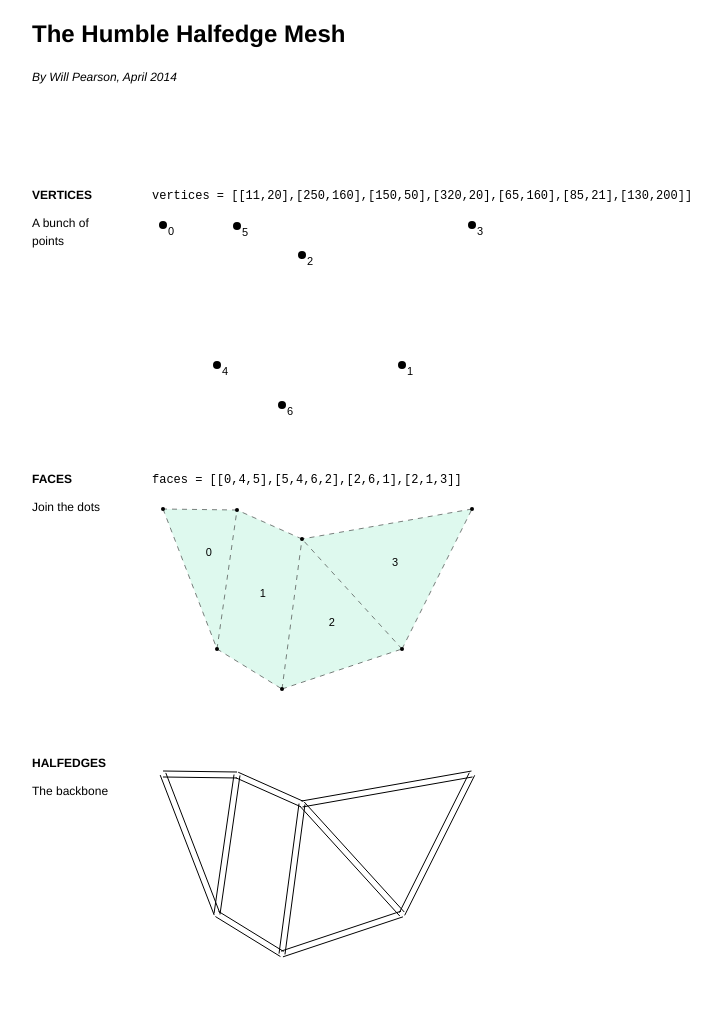
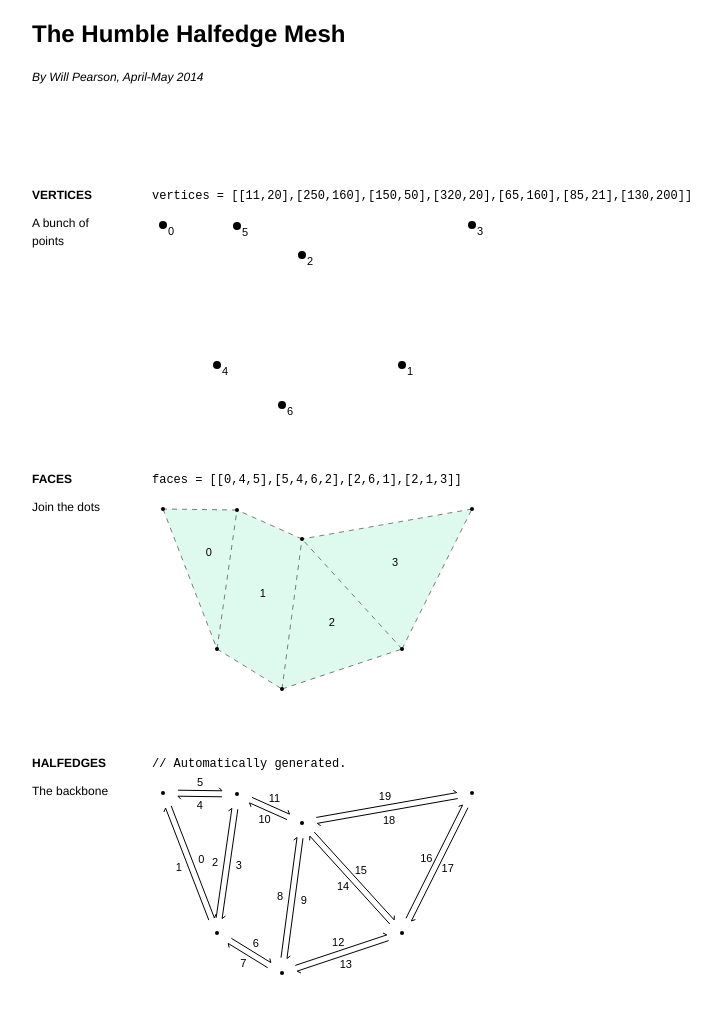
Before and after one commit to pearswj/mesh.js, a plain HTML site: page index.html in a window 1280 px wide. Shown: the whole page, without its empty margins (208-929 px from the left). Drawn offline with nearby package versions, Linux system fonts and the light colour scheme.

Commit message:
halfedge mouseovers
* prev, next, pair, adj face
* with arrows (wip)

```diff
--- a/index.html
+++ b/index.html
@@ -7,7 +7,7 @@
   <body>
     <div id="content">
       <h1 class="title">The Humble Halfedge Mesh</h1>
-      <p class="subtitle">By Will Pearson, April 2014</p>
+      <p class="subtitle">By Will Pearson, April-May 2014</p>
 
       <!-- sections -->
       <div class="section" id="points">
@@ -47,6 +47,10 @@
           <div class="sectionSubtitle">The backbone</div>
         </div>
 
+        <div class="sectionCode">
+          <code>// Automatically generated.</code>
+        </div>
+
         <!-- the graphics, probably d3 -->
         <div class="sectionGraphic"></div>
         </div>
--- a/mesh.js
+++ b/mesh.js
@@ -14,12 +14,12 @@ var faces = [
 
 document.getElementById("points").getElementsByClassName("sectionCode")[0].children[0].innerHTML =
   "vertices = [" + vertices.map(function(d) {
-    return "[" + d + "]"
+    return "[" + d + "]";
   }) + "]";
 
 document.getElementById("faces").getElementsByClassName("sectionCode")[0].children[0].innerHTML =
   "faces = [" + faces.map(function(d) {
-    return "[" + d + "]"
+    return "[" + d + "]";
   }) + "]";
 
 //--------------------------- START: HALFEDGE MESH ---------------------------//
@@ -56,6 +56,7 @@ function findHalfedge(start, end) {
 
 // get pair halfedge function
 function getPairHalfedge(i) {
+  i = parseInt(i)
   if (i % 2 == 0) {
     return i + 1;
   } else {
@@ -230,6 +231,10 @@ function getEdgeVector(i) {
   };
 }
 
+//--------------------------- END:   HALFEDGE MESH ---------------------------//
+
+//// Some helper functions
+
 // rotate a vector (radians)
 function rotateVector(vector, theta) {
   cs = Math.cos(theta);
@@ -260,7 +265,7 @@ function createEdgeLines() {
   return lines;
 }
 
-function createOffsetEdgeLines(offset) {
+function createOffsetEdgeLines(offset, short) {
   lines = []
   var n = mesh.halfedges.length;
   for (var i = 0; i < n; i++) {
@@ -272,16 +277,31 @@ function createOffsetEdgeLines(offset) {
     var eVec = getEdgeVector(i);
     var oVec = rotateVector(eVec, Math.PI * -0.5);
     lines.push({
-      x1: x1 + offset * oVec.x,
-      x2: x2 + offset * oVec.x,
-      y1: y1 + offset * oVec.y,
-      y2: y2 + offset * oVec.y
+      x1: x1 + offset * oVec.x + short * eVec.x,
+      x2: x2 + offset * oVec.x - short * eVec.x,
+      y1: y1 + offset * oVec.y + short * eVec.y,
+      y2: y2 + offset * oVec.y - short * eVec.y
     });
   }
   return lines;
 }
 
-//--------------------------- END:   HALFEDGE MESH ---------------------------//
+// create arrows (because D3 won't do it for me...)
+function createArrows(lines) {
+  var arrows = [];
+  var n = lines.length;
+  for (var i = 0; i < n; i++) {
+    var eVec = getEdgeVector(i);
+    var oVec = rotateVector(eVec, Math.PI * -0.5);
+    arrows.push({
+      x1: lines[i].x2,
+      x2: lines[i].x2 + 3.0 * oVec.x - 3.0 * eVec.x,
+      y1: lines[i].y2,
+      y2: lines[i].y2 + 3.0 * oVec.y - 3.0 * eVec.y
+    });
+  }
+  return arrows;
+}
 
 // create SVG element: vertices
 var svg = d3.select("#points .sectionGraphic")
@@ -357,10 +377,10 @@ svg2.selectAll("polygon")
   		return mesh.vertices[e].x + "," + mesh.vertices[e].y;
   	}).join(" ");
   })
-  //.attr("stroke", "black")
-  //.attr("stroke-width", .5)
-  //.attr("stroke-dasharray", "5,5")
   .attr("fill", "#DEF9EE")
+  .attr("class", function(d, i) {
+    return "face-" + i;
+  })
   .attr("face", function(d, i) {
     return i;
   })
@@ -404,8 +424,7 @@ svg2.selectAll("text")
   	return d.centroid()[1];
   })
   .attr("font-family", "sans-serif")
-  .attr("font-size", "11px")
-
+  .attr("font-size", "11px");
 
 svg2.selectAll("line")
   .data(createEdgeLines())
@@ -429,7 +448,7 @@ svg2.selectAll("line")
 
 var c2 = svg2.selectAll("circle")
   .data(mesh.vertices)
-  .enter()
+  .enter();
 
   c2.append("circle")
   .attr("cx", function(d) {
@@ -470,8 +489,10 @@ var svg3 = d3.select("#halfedges .sectionGraphic")
   .attr("width", w)
   .attr("height", h);
 
+var edgeLines = createOffsetEdgeLines(3.0, 15.0);
+
 svg3.selectAll("line")
-  .data(createOffsetEdgeLines(3.0))
+  .data(edgeLines)
   .enter()
   .append("line")
   .attr("x1", function(d) {
@@ -495,8 +516,93 @@ svg3.selectAll("line")
     return i;
   })
   .on('mouseover', function(d) {
-      d3.selectAll(".halfedge-" + mesh.halfedges[this.getAttribute('halfedge')].next).style({'stroke-width':3});
+    d3.select(this).style({'stroke-width':3});
+    d3.selectAll(".halfedge-" + mesh.halfedges[this.getAttribute('halfedge')].next).style({'stroke-width':3}).style({'stroke':"#7ff0e8"});
+    d3.selectAll(".halfedge-" + mesh.halfedges[this.getAttribute('halfedge')].prev).style({'stroke-width':3}).style({'stroke':"#f0df7f"});
+    d3.selectAll(".halfedge-" + getPairHalfedge(this.getAttribute('halfedge'))).style({'stroke-width':3}).style({'stroke':"#e296f0"});
+    d3.selectAll(".face-" + mesh.halfedges[this.getAttribute('halfedge')].adj).style({'fill':"#bbf0d7"});
   })
   .on('mouseout', function(d) {
-      d3.selectAll(".halfedge-" + mesh.halfedges[this.getAttribute('halfedge')].next).style({'stroke-width':1});
+    d3.select(this).style({'stroke-width':1});
+    d3.selectAll(".halfedge-" + mesh.halfedges[this.getAttribute('halfedge')].next).style({'stroke-width':1}).style({'stroke':"black"});
+    d3.selectAll(".halfedge-" + mesh.halfedges[this.getAttribute('halfedge')].prev).style({'stroke-width':1}).style({'stroke':"black"});
+    d3.selectAll(".halfedge-" + getPairHalfedge(this.getAttribute('halfedge'))).style({'stroke-width':1}).style({'stroke':"black"});
+    d3.selectAll(".face-" + mesh.halfedges[this.getAttribute('halfedge')].adj).style({'fill':"#DEF9EE"});
   });
+
+svg3.selectAll(".arrow")
+  .data(createArrows(edgeLines))
+  .enter()
+  .append("line")
+  .attr("x1", function(d) {
+    return d.x1;
+  })
+  .attr("x2", function(d) {
+    return d.x2;
+  })
+  .attr("y1", function(d) {
+    return d.y1;
+  })
+  .attr("y2", function(d) {
+    return d.y2;
+  })
+  .attr("stroke-width", 1)
+  .attr("stroke", "black")
+  .attr("class", function(d, i) {
+    return "halfedge-" + i;
+  });
+
+svg3.selectAll("text")
+  .data(createOffsetEdgeLines(12.0, 0.0))
+  .enter()
+  .append("text")
+  .text(function(d, i) {
+  	return i;
+  })
+  .attr("x", function(d) {
+  	return 0.5 * (d.x1 + d.x2);
+  })
+  .attr("y", function(d) {
+  	return 0.5 * (d.y1 + d.y2);
+  })
+  .attr("font-family", "sans-serif")
+  .attr("font-size", "11px")
+  .attr("text-anchor", "middle")
+  .attr("dominant-baseline", "central");
+
+var c3 = svg3.selectAll("circle")
+  .data(mesh.vertices)
+  .enter()
+
+c3.append("circle")
+  .attr("cx", function(d) {
+  	return d.x;
+  })
+  .attr("cy", function(d) {
+  	return d.y;
+  })
+  .attr("r", 2)
+  .attr("class", function(d, i) {
+    return "vertex-" + i;
+  })
+  .on('mouseover', function(d) {
+      d3.selectAll("." + this.getAttribute('class') + "-halo").style({visibility:'visible'});
+  })
+  .on('mouseout', function(d) {
+      d3.selectAll("." + this.getAttribute('class') + "-halo").style({visibility:'hidden'});
+  });
+
+c3.append("circle")
+  .attr("cx", function(d) {
+  	return d.x;
+  })
+  .attr("cy", function(d) {
+  	return d.y;
+  })
+  .attr("r", 10)
+  .attr("fill", "none")
+  .attr("stroke", "black")
+  .attr("class", function(d, i) {
+    return "vertex-" + i + "-halo";
+  })
+  .attr("visibility", "hidden");
```
